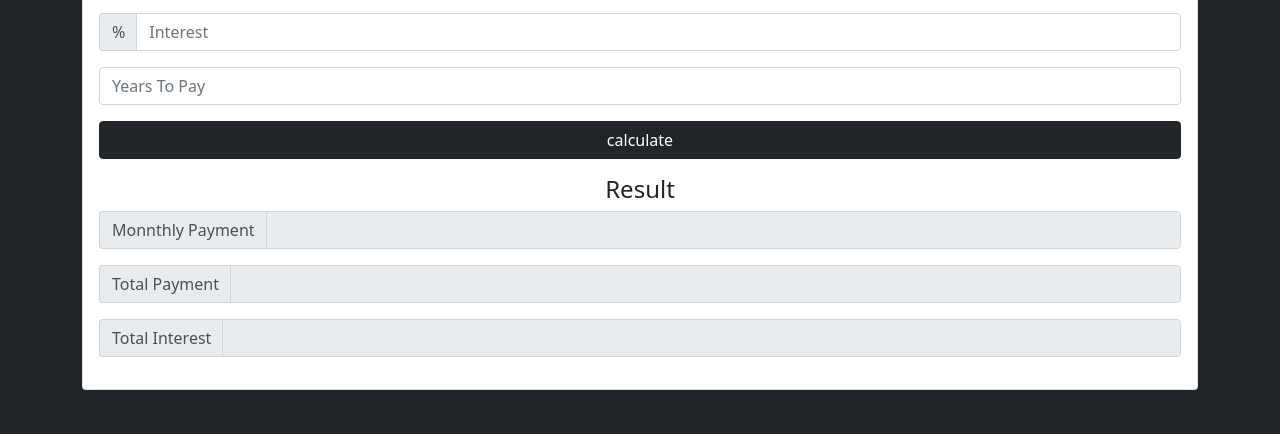
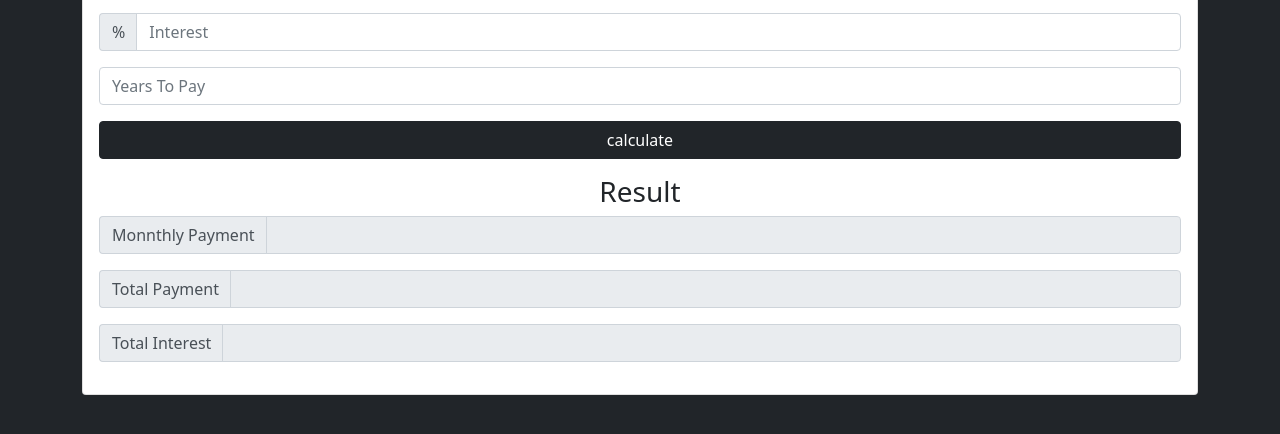
Before and after one commit to sandrorios/loan_calc, a website: page index.html in a window 1280 px wide. Shown: the part 188-622 px from the top of the page. Drawn offline with nearby package versions, Linux system fonts and the light colour scheme.

```diff
--- a/index.html
+++ b/index.html
@@ -40,7 +40,7 @@
 
 <!-- Results -->
 <div id="result">
-<h4>Result</h4>
+<h3>Result</h3>
 <div class="form-group">
 <div class="input-group">
 <span class="input-group-addon">Monnthly Payment</span>
```
